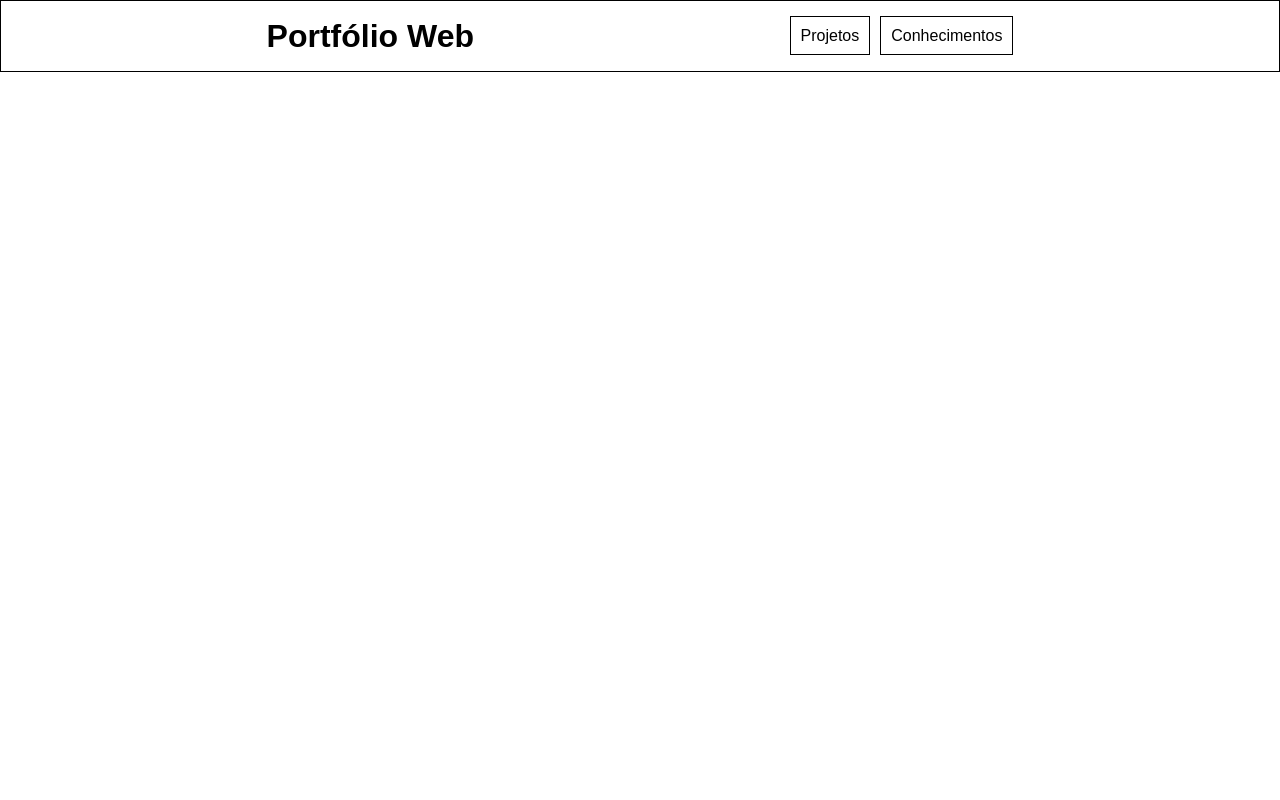
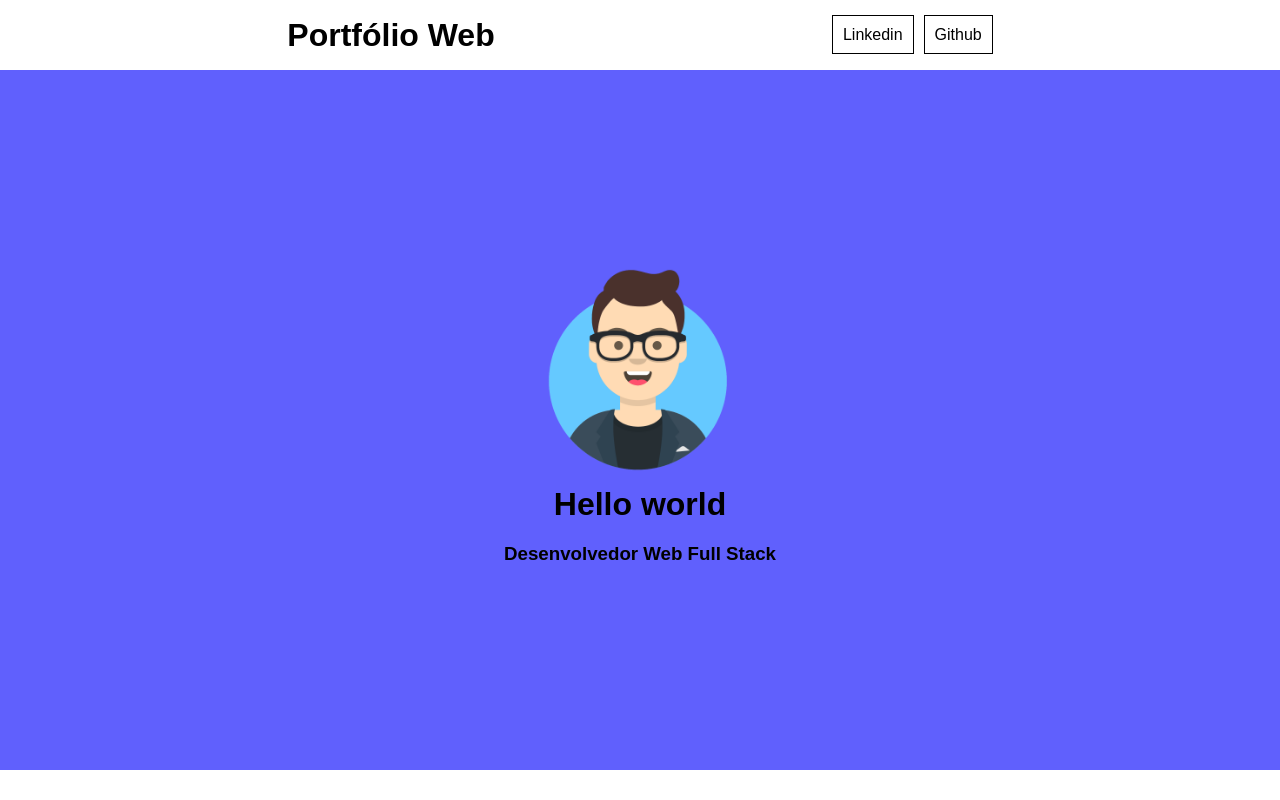
Before and after one commit to EsGui/portfolio, a React (Create React App) app in the folder my-portfolio/: page / in a window 1280 px wide. Built offline with nearby package versions, Linux system fonts and the light colour scheme.

Commit message:
feat: O banner foi implementado

```diff
--- /dev/null
+++ b/my-portfolio/src/components/bannerhomepage/bannerhomepage.css
@@ -0,0 +1,15 @@
+.DivFatherBannerHomePage {
+    /* border: 1px solid black; */
+    display: flex;
+    align-items: center;
+    flex-direction: column;
+    justify-content: center;
+    height: 700px;
+    line-height: 50px;
+    background-color: rgb(96, 96, 253);
+}
+
+.DivFatherBannerHomePage img {
+    width: 200px;
+    height: 217px;
+}
--- /dev/null
+++ b/my-portfolio/src/components/bannerhomepage/bannerhomepage.js
@@ -0,0 +1,14 @@
+import './bannerhomepage.css'
+import myGravatar from '../../images/Avatar-Maker.png'
+
+function BannerHomePage() {
+    return (
+        <div className="DivFatherBannerHomePage">
+            <img src={ myGravatar } alt="Meu Gravatar" />
+            <h1>Hello world</h1>
+            <h3>Desenvolvedor Web Full Stack</h3>
+        </div>
+    )
+}
+
+export default BannerHomePage
--- a/my-portfolio/src/components/headerhomepage.css
+++ b/my-portfolio/src/components/headerhomepage/headerhomepage.css
@@ -1,5 +1,5 @@
 .StyleHeaderHomePage {
-    border: 1px solid black;
+    /* border: 1px solid black; */
     display: flex;
     align-items: center;
     justify-content: space-evenly;
--- a/my-portfolio/src/components/headerhomepage.js
+++ b/my-portfolio/src/components/headerhomepage/headerhomepage.js
@@ -5,8 +5,8 @@ function HeaderHomePage() {
         <div className="StyleHeaderHomePage">
             <h1>Portfólio Web</h1>
             <ul>
-                <li>Projetos</li>
-                <li>Conhecimentos</li>
+                <li>Linkedin</li>
+                <li>Github</li>
             </ul>
         </div>
     )
--- a/my-portfolio/src/pages/homepage.js
+++ b/my-portfolio/src/pages/homepage.js
@@ -1,9 +1,11 @@
-import HeaderHomePage from "../components/headerhomepage"
+import BannerHomePage from "../components/bannerhomepage/bannerhomepage"
+import HeaderHomePage from "../components/headerhomepage/headerhomepage"
 
 function HomePage() {
     return (
         <div>
             <HeaderHomePage/>
+            <BannerHomePage/>
         </div>
     )
 }
```
Also changed, not shown: my-portfolio/src/images/Avatar-Maker.png (added).
